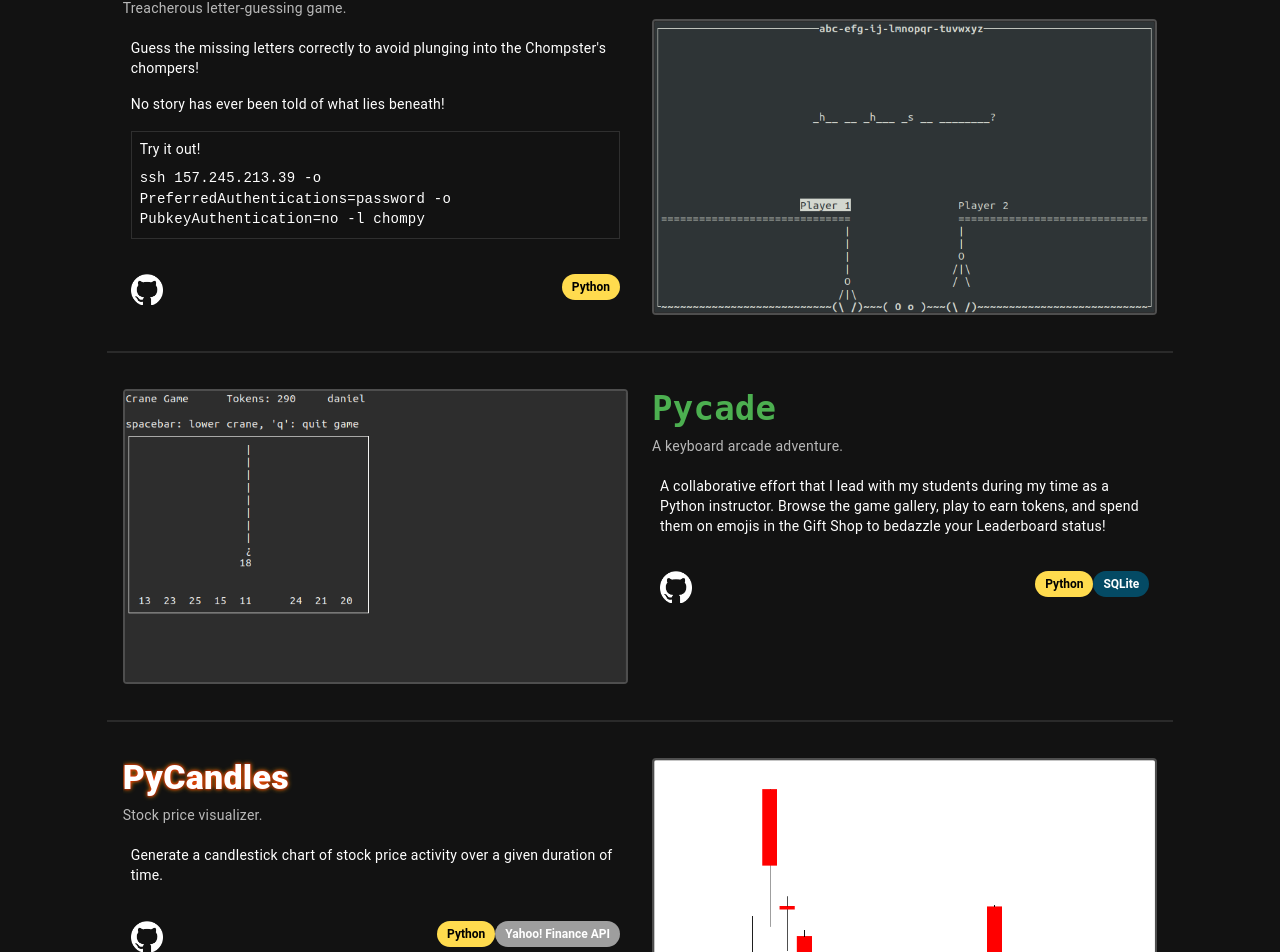
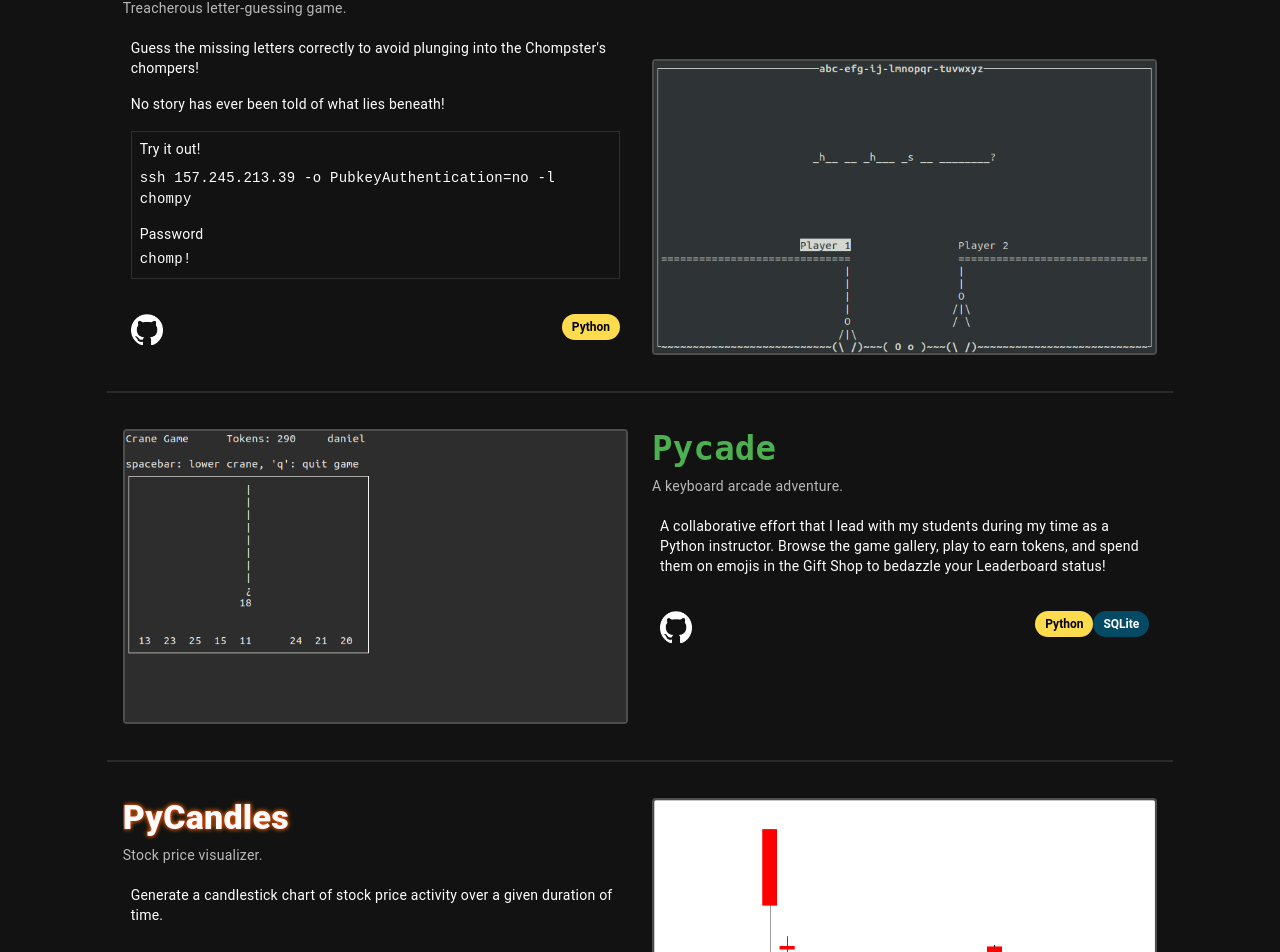
Before and after one commit to dlom123/danfolio, a Vue app: page / in a window 1280 px wide. Shown: the part 1870-2822 px from the top of the page. Built offline with nearby package versions, Linux system fonts and the light colour scheme.

Commit message:
Update Chompy live demo instructions

```diff
--- a/src/components/projects/chompy/ProjectChompy.vue
+++ b/src/components/projects/chompy/ProjectChompy.vue
@@ -67,8 +67,10 @@ const project = {
       <div class="border-sm pa-2">
         <div class="mb-2">Try it out!</div>
         <code>
-          ssh 157.245.213.39 -o PreferredAuthentications=password -o PubkeyAuthentication=no -l chompy
+          ssh 157.245.213.39 -o PubkeyAuthentication=no -l chompy
         </code>
+        <div class="mt-4 mb-1">Password</div>
+        <code>chomp!</code>
       </div>
     `,
   ],
```
